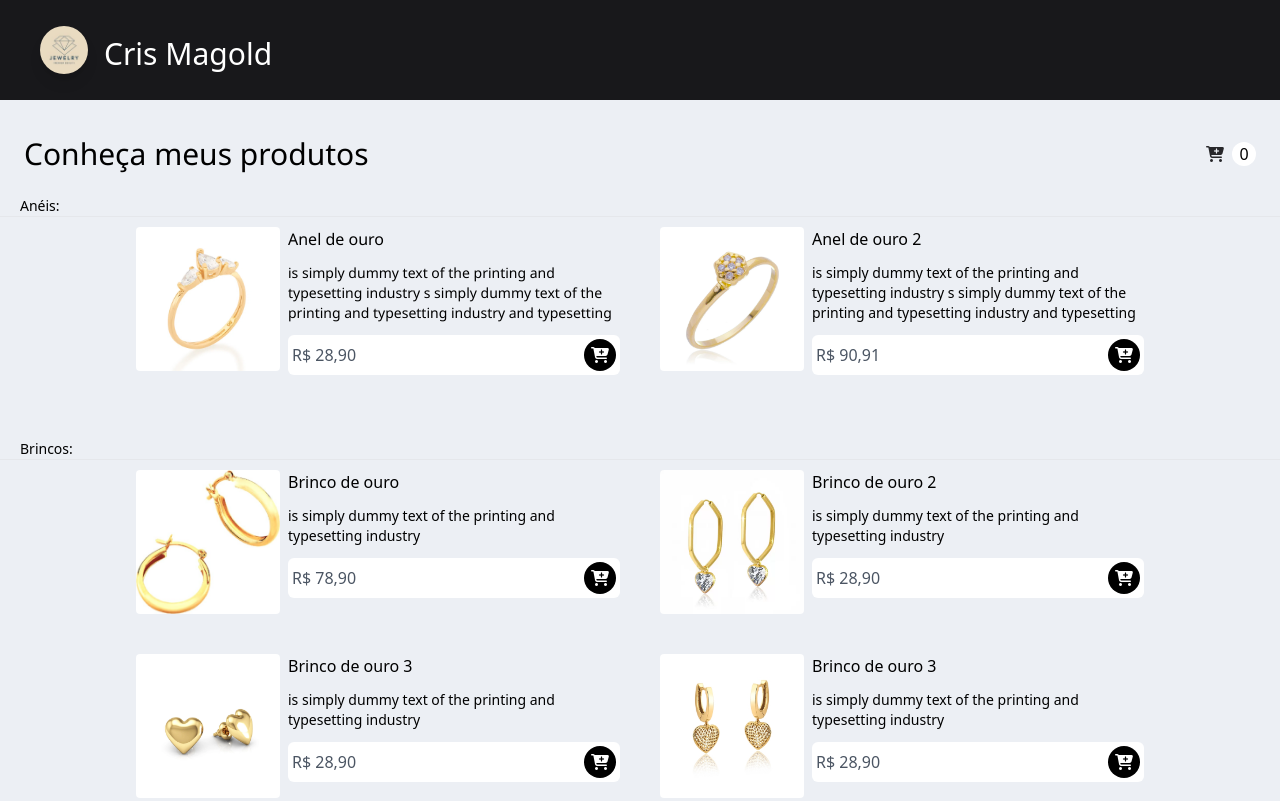
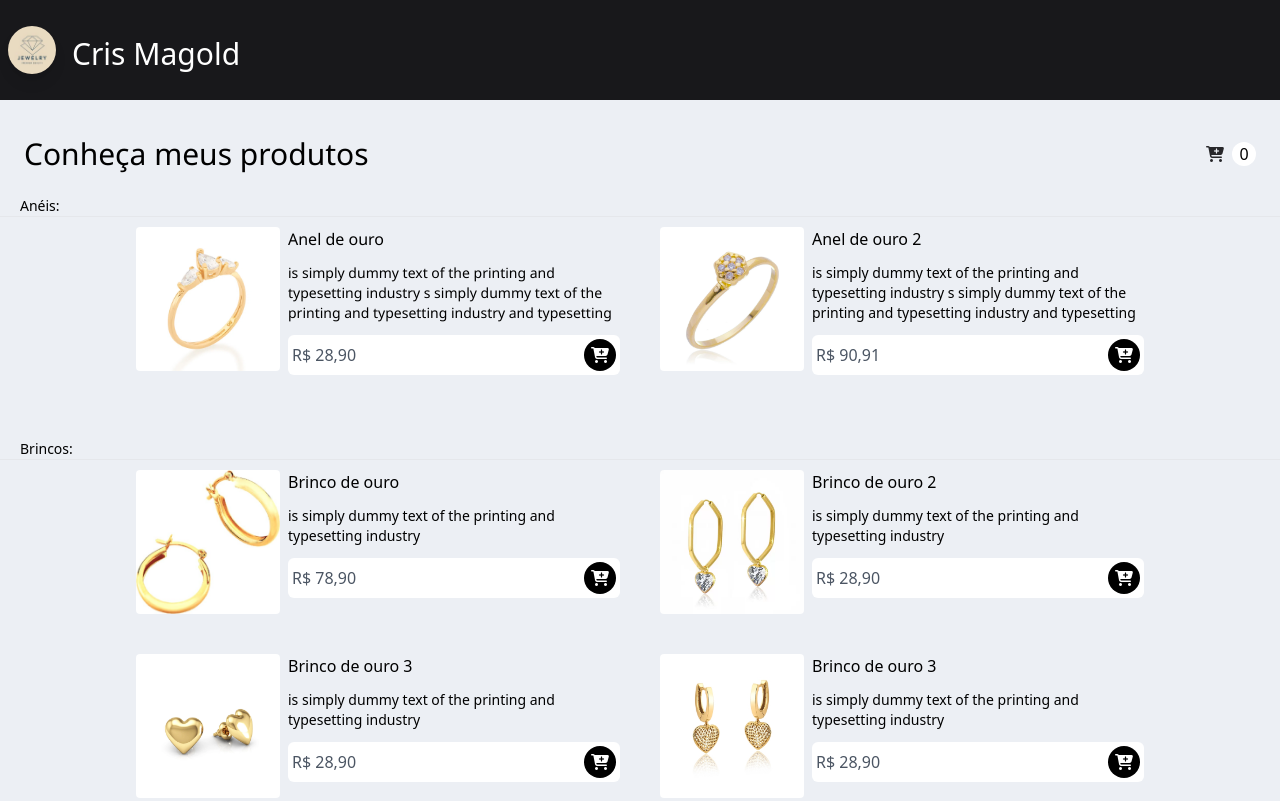
Before and after one commit to devdotcom1/loja, a website: page index.html in a window 1280 px wide. Shown: the top 801 px of the page. Drawn offline with Linux system fonts and the light colour scheme.

Commit message:
Update index.html
teste

```diff
--- a/index.html
+++ b/index.html
@@ -16,7 +16,7 @@
 
 
 <header class="w-full py-5 bg-zinc-900">
-    <div class="w-full h-full flex items-center px-10 gap-4">
+    <div class="w-full h-full flex items-center px-2 gap-4">
 
     <img src="./assets/logo.jpg" alt="Logo da loja" class="w-12 h-12 rounded-full shadow-lg hover:scale-110 duration-200" >
     <h1 class="text-3xl mt-4 mb-2 font-thin text-white">Cris Magold</h1>
```
